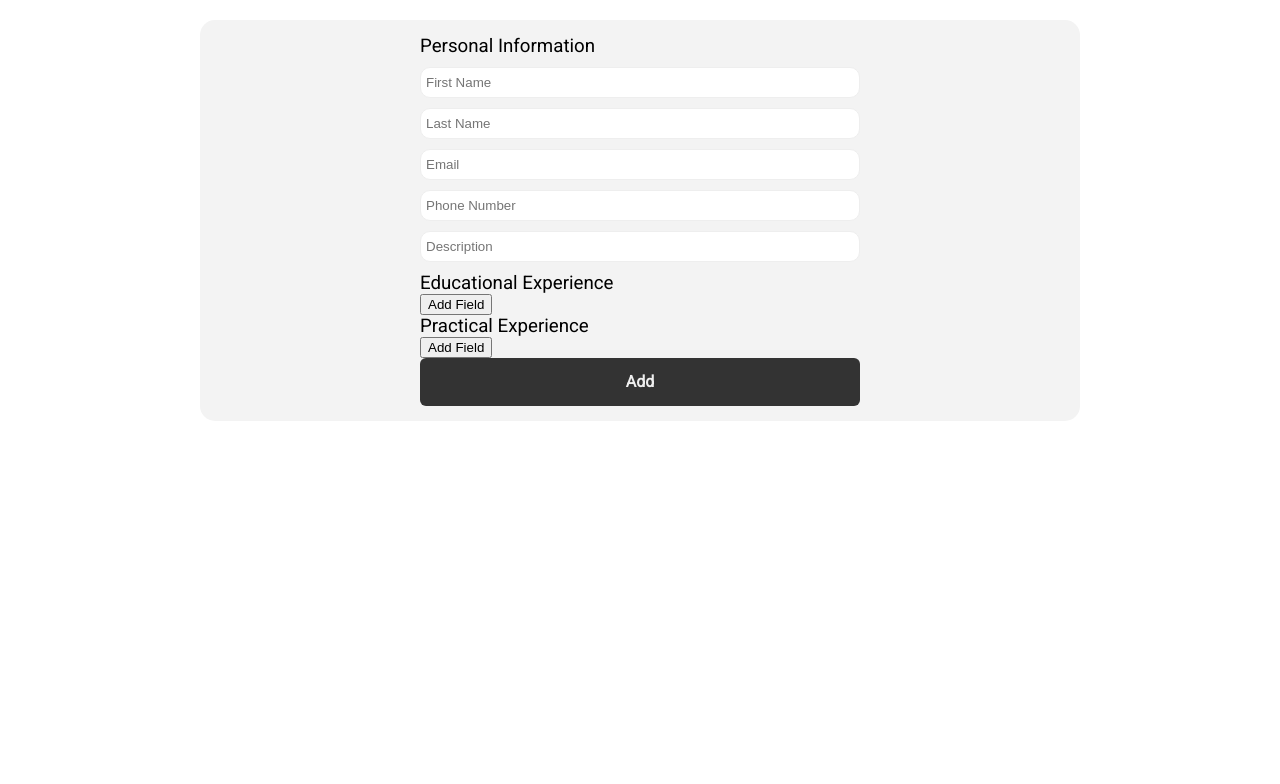
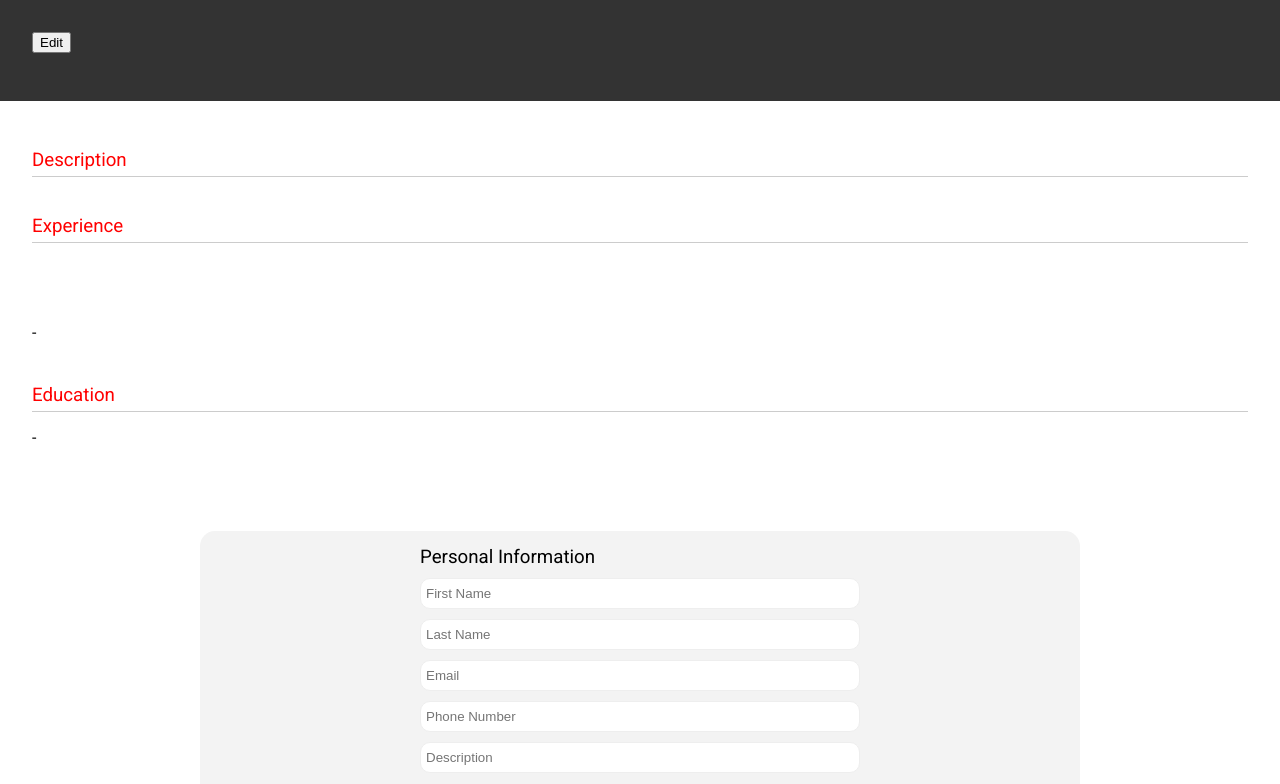
Before and after one commit to Yeffry921/Project-CV-Application, a React (Create React App) app: page / in a window 1280 px wide. Shown: the top 784 px of the page. Built offline with nearby package versions, Linux system fonts and the light colour scheme.

Commit message:
fix issues with CoverOutput component

```diff
--- a/src/App.js
+++ b/src/App.js
@@ -3,6 +3,7 @@ import React, { Component } from 'react'
 import { v4 as uuidv4 } from 'uuid';
 
 import CoverForm from './components/CoverForm'
+import CoverOutput from './components/CoverOutput'
 import './styles/app.css'
 
 class App extends Component {
@@ -120,10 +121,9 @@ class App extends Component {
   render() {
     return(
       <section className='cover-container'>
-        {/* { this.state.showCover
-          ? <CoverOutput data={this.state.data} onClick={this.isValid}/>
-          : <CoverForm onChange={this.addEducationField} values={this.state.data} onSubmit={this.handleSubmit}/>
-        } */}
+
+        <CoverOutput data={this.state}/>
+
         <CoverForm
           addEducationField={this.handleAddEducationField}
           addJobField={this.handleAddJobField}
```
